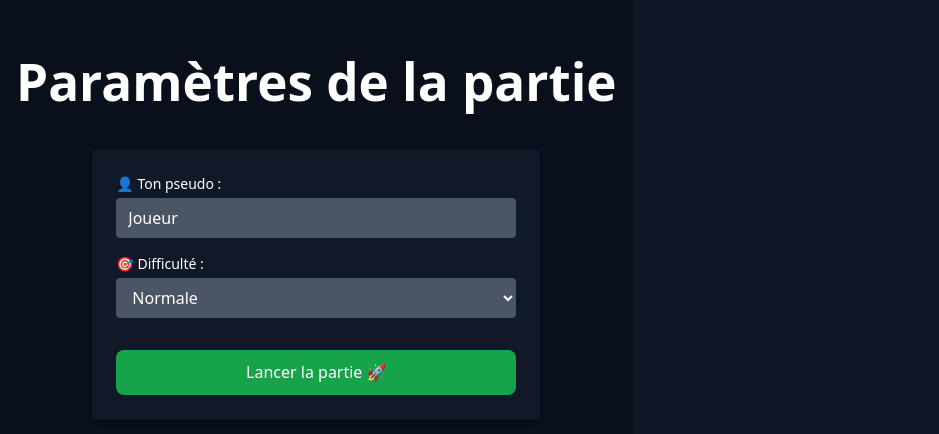
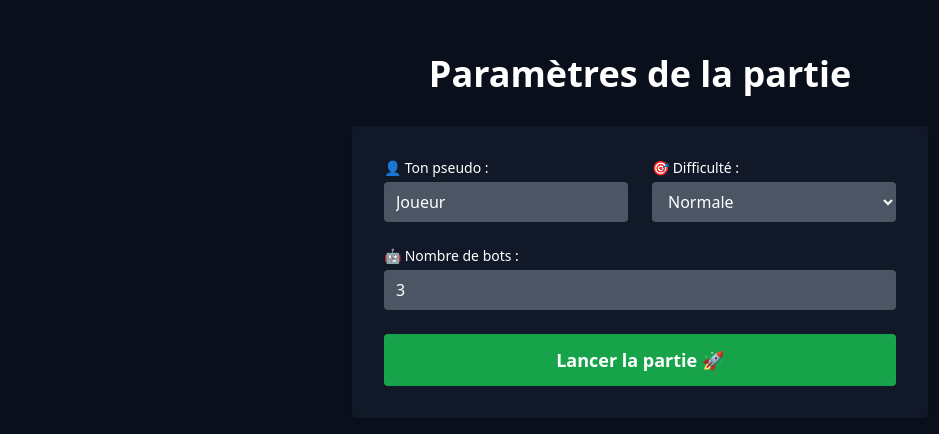
Before and after one commit to Erwan1202/Physarum, a React (Vite) app: page / in a window 1280 px wide. Shown: the part 164-598 px from the top of the page, without its empty margins (0-939 px from the left). Built offline with nearby package versions, Linux system fonts and the light colour scheme.

Commit message:
Refactor GameSetup component layout for improved UI and user experience

```diff
--- a/src/components/GameSetup.jsx
+++ b/src/components/GameSetup.jsx
@@ -1,4 +1,3 @@
-// src/components/GameSetup.jsx
 import { useState } from "react"
 import { useGameStore } from "../store/useGameStore"
 
@@ -10,16 +9,17 @@ function GameSetup({ onStart }) {
   const setCustomPlayers = useGameStore(state => state.setCustomPlayers)
 
   const handleStart = () => {
-
     setCustomPlayers({ playerName, difficulty, botCount })
     onStart()
   }
 
   return (
-    <div className="min-h-screen bg-[#0a0f1c] text-white flex flex-col items-center justify-center gap-6 p-4">
-      <h1 className="text-4xl font-bold mb-4">Paramètres de la partie</h1>
+    <div className="min-h-screen w-full bg-[#0a0f1c] text-white flex items-center justify-center p-6">
+      <div className="w-full max-w-xl space-y-8">
+        <h1 className="text-4xl font-bold text-center">Paramètres de la partie</h1>
 
-      <div className="bg-[#111827] p-6 rounded shadow-md w-full max-w-md space-y-4">
+        <div className="bg-[#111827] p-8 rounded shadow space-y-6">
+          <div className="grid grid-cols-1 md:grid-cols-2 gap-6">
             <div>
               <label className="block mb-1 text-sm">👤 Ton pseudo :</label>
               <input
@@ -43,7 +43,7 @@ function GameSetup({ onStart }) {
               </select>
             </div>
 
-        {/*<div>
+            <div className="md:col-span-2">
               <label className="block mb-1 text-sm">🤖 Nombre de bots :</label>
               <input
                 type="number"
@@ -53,14 +53,16 @@ function GameSetup({ onStart }) {
                 value={botCount}
                 onChange={(e) => setBotCount(parseInt(e.target.value))}
               />
-        </div>*/}
+            </div>
+          </div>
 
           <button
             onClick={handleStart}
-          className="w-full py-2 mt-4 bg-green-600 hover:bg-green-700 transition rounded text-white font-bold"
+            className="w-full py-3 bg-green-600 hover:bg-green-700 transition rounded text-white font-bold text-lg"
           >
             Lancer la partie 🚀
           </button>
+        </div>
       </div>
     </div>
   )
--- a/src/index.css
+++ b/src/index.css
@@ -69,73 +69,3 @@
     transform: scale(1);
   }
 }
-
-
-:root {
-  font-family: system-ui, Avenir, Helvetica, Arial, sans-serif;
-  line-height: 1.5;
-  font-weight: 400;
-
-  color-scheme: light dark;
-  color: rgba(255, 255, 255, 0.87);
-  background-color: #242424;
-
-  font-synthesis: none;
-  text-rendering: optimizeLegibility;
-  -webkit-font-smoothing: antialiased;
-  -moz-osx-font-smoothing: grayscale;
-}
-
-a {
-  font-weight: 500;
-  color: #646cff;
-  text-decoration: inherit;
-}
-a:hover {
-  color: #535bf2;
-}
-
-body {
-  margin: 0;
-  display: flex;
-  place-items: center;
-  min-width: 320px;
-  min-height: 100vh;
-}
-
-h1 {
-  font-size: 3.2em;
-  line-height: 1.1;
-}
-
-button {
-  border-radius: 8px;
-  border: 1px solid transparent;
-  padding: 0.6em 1.2em;
-  font-size: 1em;
-  font-weight: 500;
-  font-family: inherit;
-  background-color: #1a1a1a;
-  cursor: pointer;
-  transition: border-color 0.25s;
-}
-button:hover {
-  border-color: #646cff;
-}
-button:focus,
-button:focus-visible {
-  outline: 4px auto -webkit-focus-ring-color;
-}
-
-@media (prefers-color-scheme: light) {
-  :root {
-    color: #213547;
-    background-color: #ffffff;
-  }
-  a:hover {
-    color: #747bff;
-  }
-  button {
-    background-color: #f9f9f9;
-  }
-}
```
Lines whose indentation alone changed are shown as unchanged.
